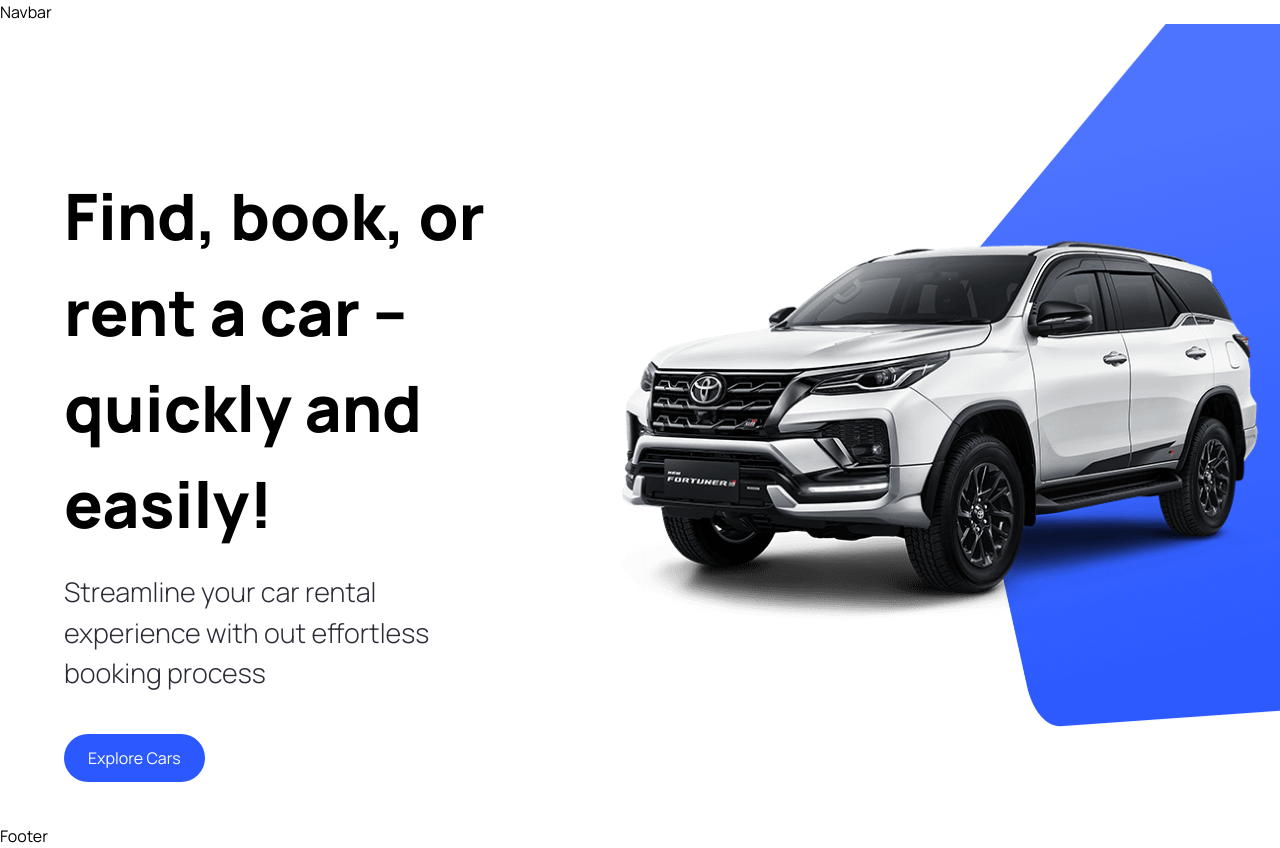
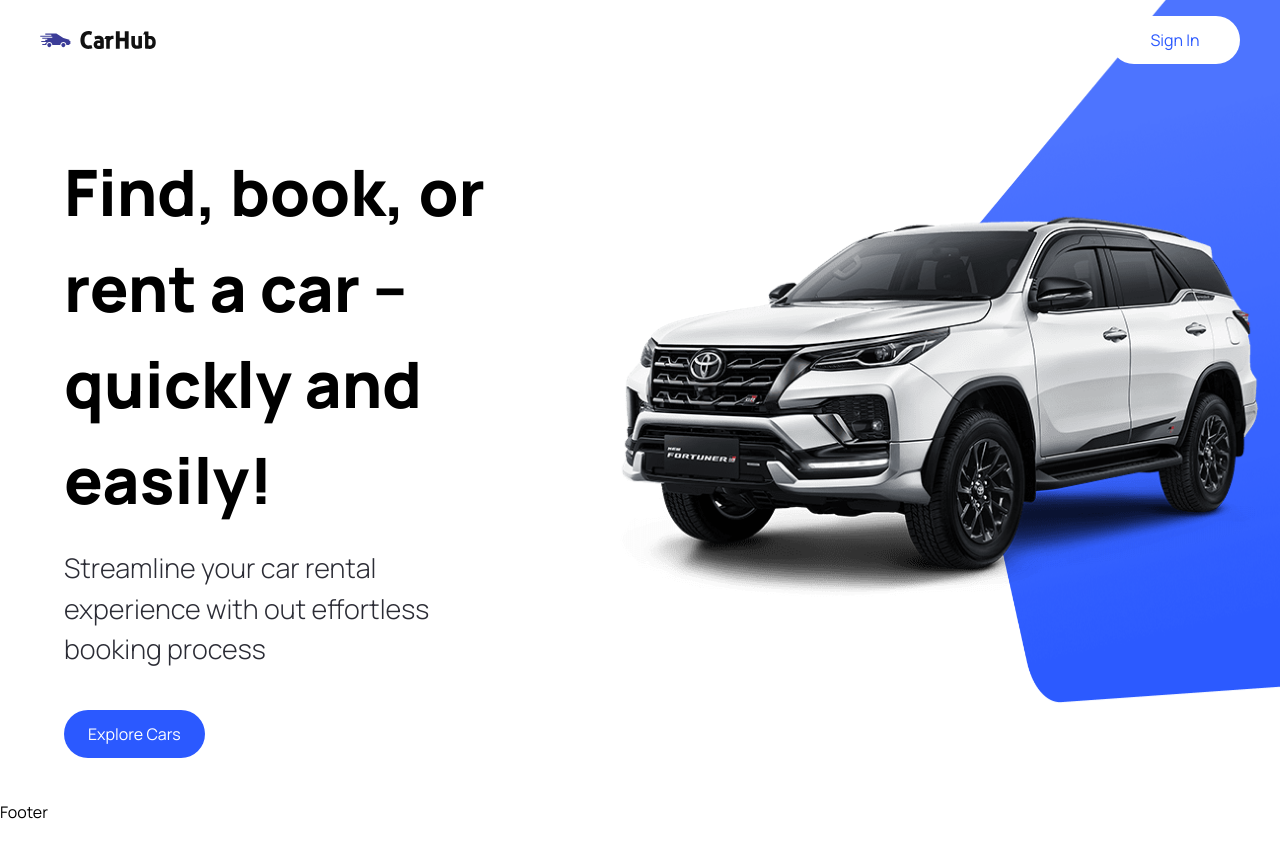
Before and after one commit to andyvo190998/car-rental, a Next.js app: page / in a window 1280 px wide. After the commit the page ends 824 px from the top, so only its background shows below. Built offline with nearby package versions, Linux system fonts and the light colour scheme.

Commit message:
desgin navbar

```diff
--- a/components/CustomButton.tsx
+++ b/components/CustomButton.tsx
@@ -1,15 +1,17 @@
 'use client';
+import { CustomButtonProps } from '@/types';
 import React from 'react';
 
 const CustomButton = ({
   title,
   containerStyles,
   handleClick,
+  btnType,
 }: CustomButtonProps) => {
   return (
     <button
       disabled={false}
-      type={'button'}
+      type={btnType || 'button'}
       className={`custom-btn ${containerStyles}`}
       onClick={handleClick}
     >
--- a/components/Navbar.tsx
+++ b/components/Navbar.tsx
@@ -1,7 +1,28 @@
 import React from 'react';
-
+import Image from 'next/image';
+import { CustomButton } from '.';
+import Link from 'next/link';
 const Navbar = () => {
-  return <div>Navbar</div>;
+  return (
+    <header className="w-full absolute z-10">
+      <nav className="max-w-[1440px] mx-auto flex justify-between items-center sm:px-10 px-6 py-4">
+        <Link href="/" className="flex justify-center items-center">
+          <Image
+            src="/logo.svg"
+            alt="Car Hub Logo"
+            width={116}
+            height={18}
+            className="object-contain"
+          />
+        </Link>
+        <CustomButton
+          title="Sign In"
+          btnType="button"
+          containerStyles="text-primary-blue rounded-full bg-white min-w-[130px]"
+        />
+      </nav>
+    </header>
+  );
 };
 
 export default Navbar;
--- a/types/index.ts
+++ b/types/index.ts
@@ -4,4 +4,5 @@
   title: string;
   containerStyles?: string;
   handleClick?: MouseEventHandler<HTMLButtonElement>;
+  btnType?: 'button' | 'submit';
 }
```
